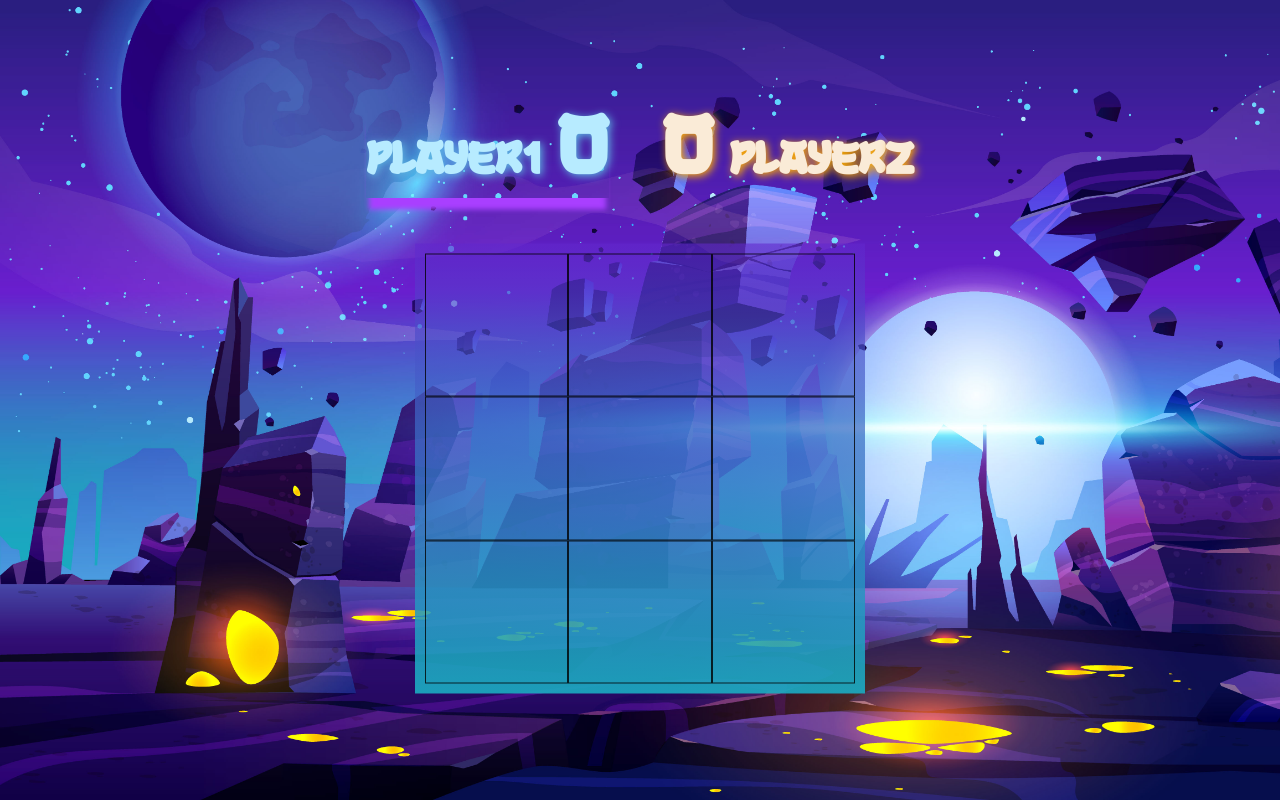
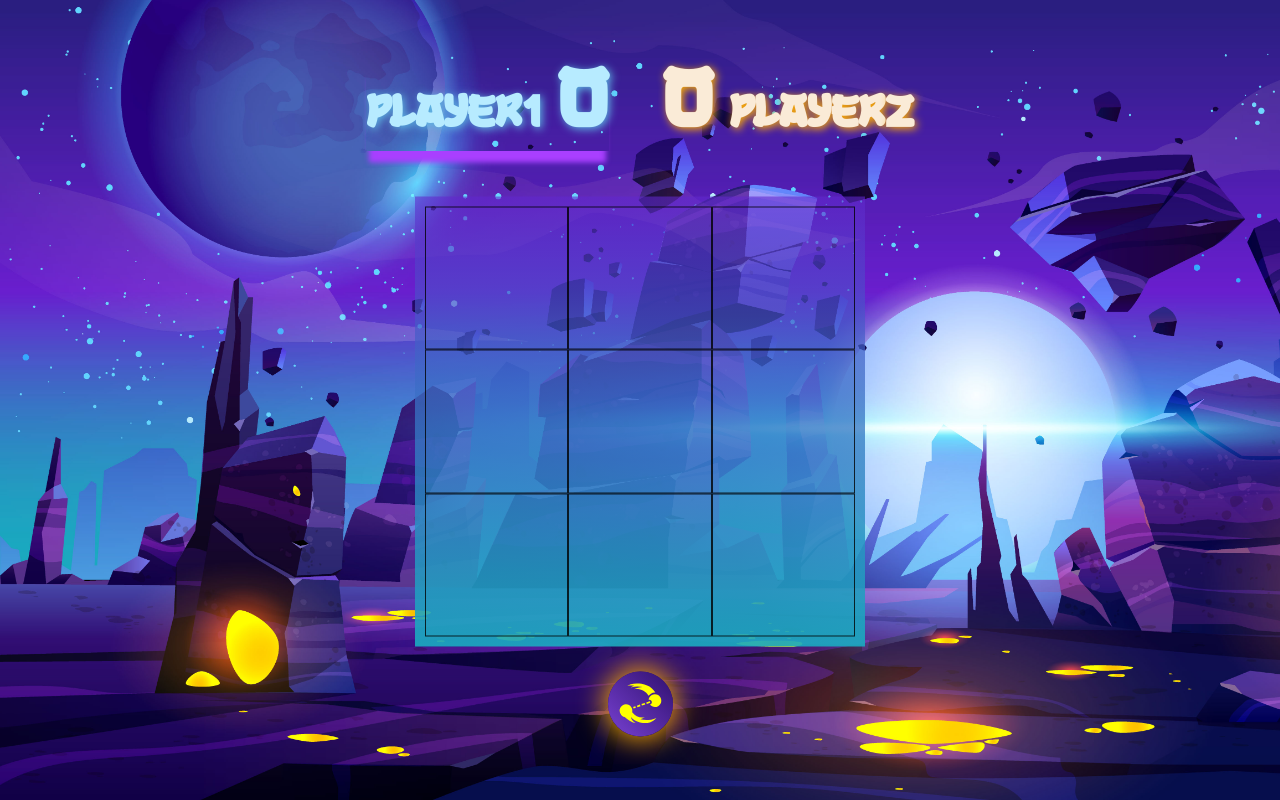
Before and after one commit to ishak-dev/Tic-Tac-Toe-React, a React (Vite) app: page /game/newGame in a window 1280 px wide. Built offline with nearby package versions, Linux system fonts and the light colour scheme.

Commit message:
add reset button and fix error in winning state

```diff
--- a/src/components/winnerBar.jsx
+++ b/src/components/winnerBar.jsx
@@ -1,11 +1,9 @@
 import React from "react";
 
 const WinnerBar = ({ player, winner }) => {
-  return (
-    <div>
-      {winner && <p className="animation">We have winner Player{player}</p>}
-    </div>
-  );
+  if (winner) {
+    return <p className="animation">We have winner Player{player}</p>;
+  } else if (winner === false) return <p className="animation">Tie</p>;
 };
 
 export default WinnerBar;
--- a/src/pages/game.jsx
+++ b/src/pages/game.jsx
@@ -1,17 +1,20 @@
 import React, { useEffect, useState } from "react";
 import "../style/game.css";
 import { useParams } from "react-router-dom";
+import { GiBolas } from "react-icons/gi";
 import Field from "../components/field";
 import PlayerBar from "../components/playerBar";
 import WinnerBar from "../components/winnerBar";
 
 const Game = () => {
   const { gameType } = useParams();
-  const [winner, setWinner] = useState({ player: "", winner: false });
+  const [winner, setWinner] = useState({ player: "", winner: "" });
   const [historyMoves, setHistoryMoves] = useState([]);
   const [symbol, setSymbol] = useState("X");
   const winningCombinations = [
     [1, 2, 3],
+    [4, 5, 6],
+    [7, 8, 9],
     [1, 4, 7],
     [2, 5, 8],
     [3, 6, 9],
@@ -24,14 +27,18 @@ const Game = () => {
       playerMoves: [],
       playerSymbol: "X",
       move: true,
-      result: 0,
+      result: localStorage.getItem("player1")
+        ? localStorage.getItem("player1")
+        : 0,
     },
     {
       id: "2",
       playerMoves: [],
       playerSymbol: "O",
       move: false,
-      result: 0,
+      result: localStorage.getItem("player2")
+        ? localStorage.getItem("player2")
+        : 0,
     },
   ]);
 
@@ -80,18 +87,50 @@ const Game = () => {
 
   useEffect(() => {
     let lastPlayerMoves = players.find((player) => player.move === false);
-    checkWinner(lastPlayerMoves.playerMoves, lastPlayerMoves.id);
+    checkWinner(
+      lastPlayerMoves.playerMoves,
+      lastPlayerMoves.id,
+      lastPlayerMoves.result
+    );
   }, [players]);
 
-  const checkWinner = (playerCombinations, id) => {
+  const checkWinner = (playerCombinations, id, result) => {
     let check = false;
     for (let combination of winningCombinations) {
       check = combination.every((field) => playerCombinations.includes(field));
-      if (check == true)
+      if (check == true) {
         setWinner((prevState) => {
           return { ...prevState, player: id, winner: true };
         });
+        result++;
+        localStorage.setItem(`player${id}`, result);
+        break;
+      }
+      if (historyMoves.length == 9) {
+        console.log(historyMoves);
+        setWinner((prevState) => {
+          return { ...prevState, player: "none", winner: false };
+        });
+        break;
+      }
     }
+  };
+
+  const resetGame = () => {
+    setPlayer((prevState) => {
+      return prevState.map((player) => {
+        return { ...player, playerMoves: [] };
+      });
+    });
+    setFields((prevState) => {
+      return prevState.map((field) => {
+        return { ...field, field: "" };
+      });
+    });
+    setWinner((prevState) => {
+      return { ...prevState, player: "", winner: "" };
+    });
+    setHistoryMoves([]);
   };
 
   return (
@@ -109,6 +148,9 @@ const Game = () => {
           <Field id={field.id} field={field.field} handleClick={handleClick} />
         ))}
       </div>
+      <div className="reset-section">
+        <GiBolas className="reset-icon" onClick={resetGame} />
+      </div>
     </div>
   );
 };
--- a/src/style/game.css
+++ b/src/style/game.css
@@ -109,3 +109,20 @@
     transform: translateY(0%);
   }
 }
+
+.reset-section {
+  text-align: center;
+  margin-top: 25px;
+}
+.reset-icon {
+  height: 65px;
+  width: 65px;
+
+  cursor: pointer;
+  background-image: linear-gradient(to bottom left, #2f106e, #7841d2);
+  border-radius: 50%;
+  padding: 10px;
+  color: #ffff00;
+
+  box-shadow: 0px 0px 29px 3px #ffae00;
+}
```
